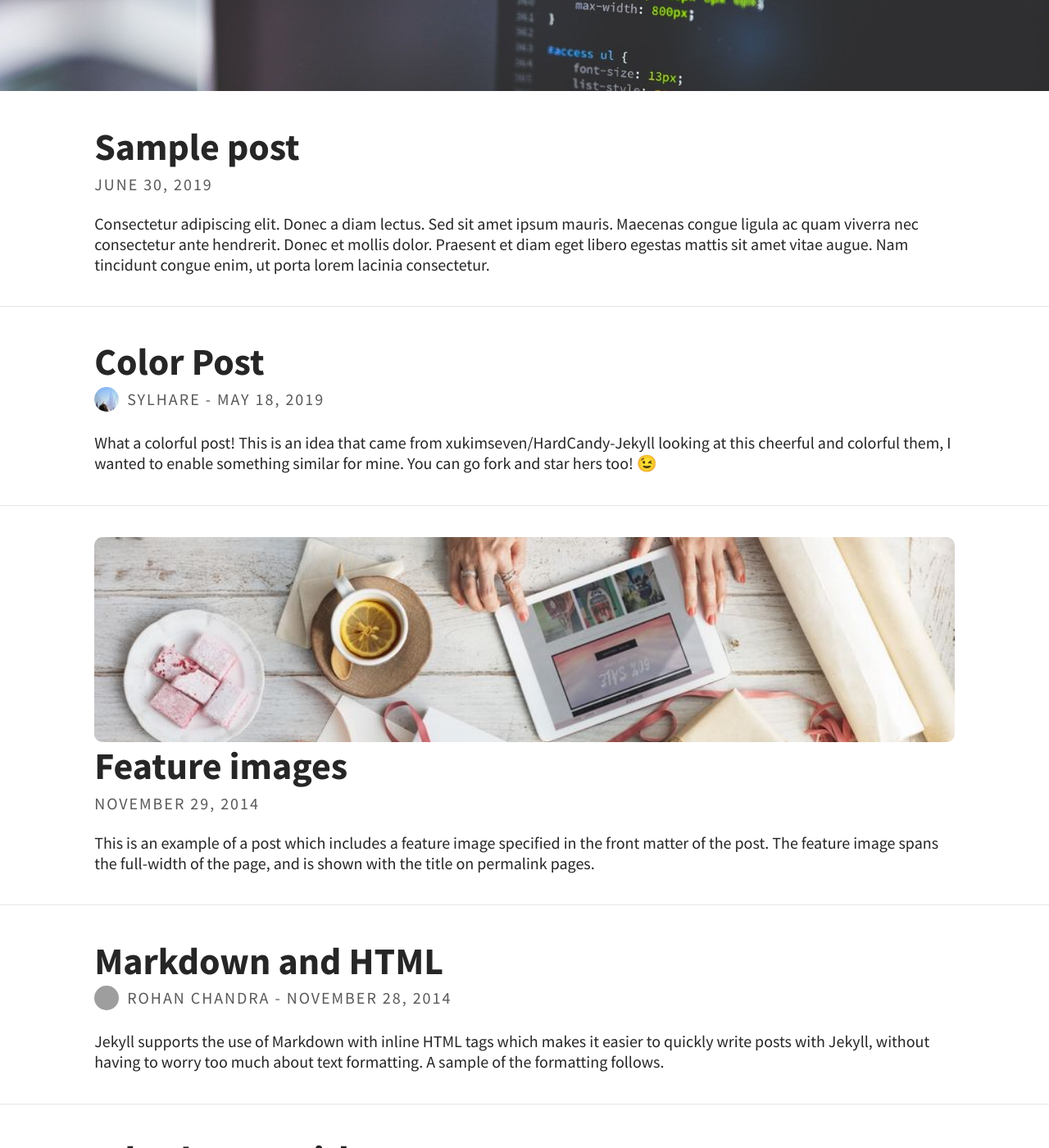
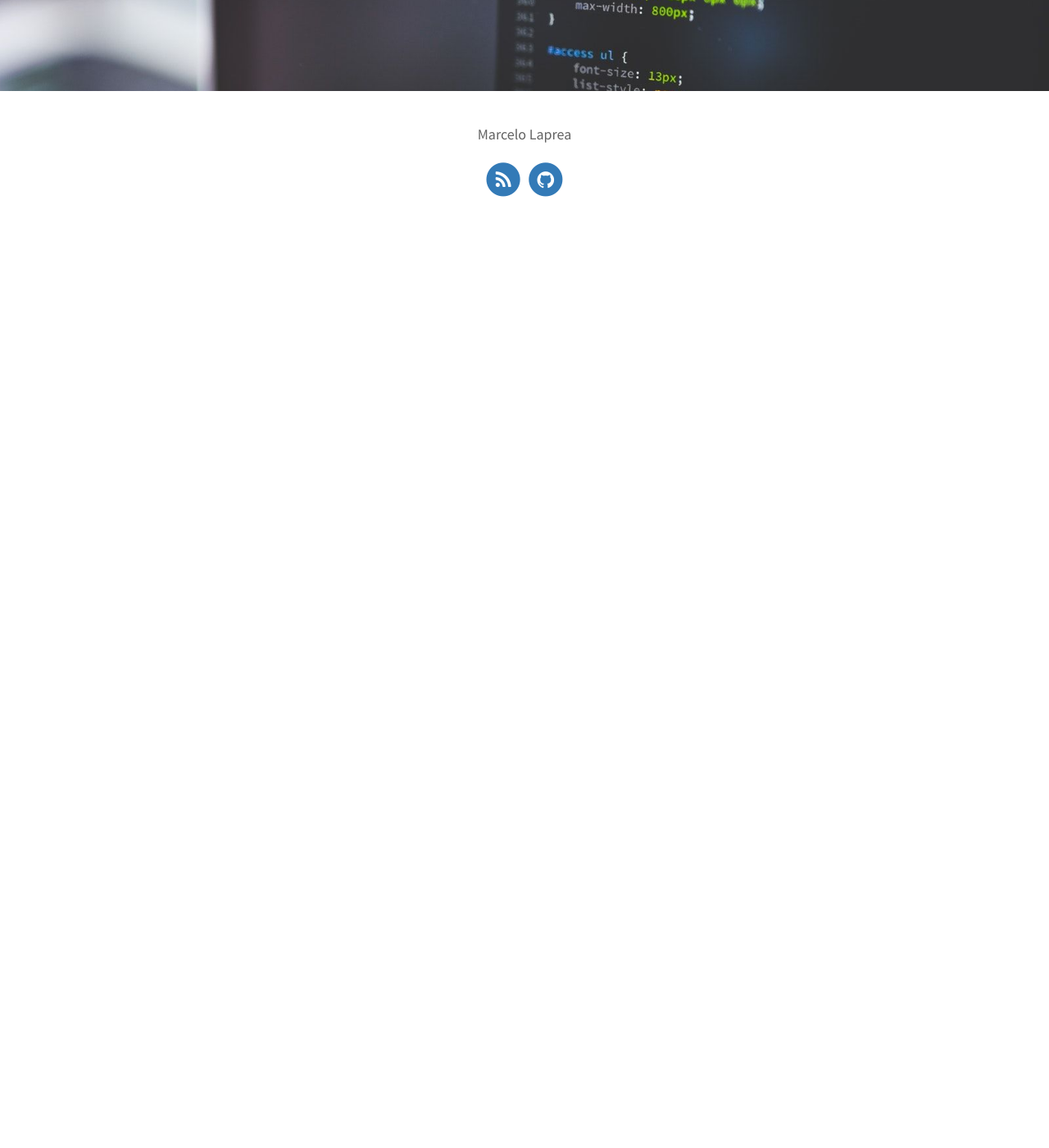
Before and after one commit to lapreamarcelo/lapreamarcelo.github.io, a Jekyll site: the page built from index.html, in a window 1280 px wide and 1400 px high, scrolled down 260 px. Shown: the whole window at 82% size. Built offline with Jekyll 4.4.1, drawn with Linux system fonts in a browser that asks for light colours; the list of posts is cut into pages by our own code; after the commit the page ends 900 px from its top, so only the background shows below that; some of the changed text lies outside the part shown; grey boxes are pictures that could not be loaded.

Commit message:
Update page

````diff
--- a/_posts/2014-11-27-whats-your-title.md
+++ /dev/null
@@ -1,13 +0,0 @@
----
-layout: post
-title: What's your title
-hide_title: true
-feature-img: assets/img/pexels/story.jpeg
-author: mhagnumdw
-tags: [Test, Lorem]
----
-
-This is an example of a post which includes a feature image that has a
-text, where you don't want to redisplay the title.
-We cannot simply set the title to the empty string, as that would
-break pages that list this post, such as home and tags.
--- a/_posts/2014-11-28-markdown-and-html.md
+++ /dev/null
@@ -1,41 +0,0 @@
----
-layout: post
-title: Markdown and HTML
-tags: [Test, Markdown]
-author: rohanchandra
----
-
-Jekyll supports the use of [Markdown](http://daringfireball.net/projects/markdown/syntax) with inline HTML tags which makes it easier to quickly write posts with Jekyll, without having to worry too much about text formatting. A sample of the formatting follows.
-
-Tables have also been extended from Markdown:
-
-First Header  | Second Header
-------------- | -------------
-Content Cell  | Content Cell
-Content Cell  | Content Cell
-
-Here's an example of an image, which is included using Markdown:
-
-![Image of a glass on a book]({{ "/assets/img/pexels/book-glass.jpeg" | relative_url }})
-
-Highlighting for code in Jekyll is done using Base16 or Rouge. This theme makes use of Rouge by default.
-
-{% highlight js %}
-// count to ten
-for (var i = 1; i <= 10; i++) {
-    console.log(i);
-}
-
-// count to twenty
-var j = 0;
-while (j < 20) {
-    j++;
-    console.log(j);
-}
-{% endhighlight %}
-
-Type on Strap uses KaTeX to display maths. Equations such as $$S_n = a \times \frac{1-r^n}{1-r}$$ can be displayed inline.
-
-Alternatively, they can be shown on a new line:
-
-$$ f(x) = \int \frac{2x^2+4x+6}{x-2} $$
--- a/_posts/2014-11-29-feature-images.md
+++ /dev/null
@@ -1,10 +0,0 @@
----
-layout: post
-title: Feature images
-feature-img: "assets/img/pexels/desk-messy.jpeg"
-thumbnail: "assets/img/thumbnails/desk-messy.jpeg"
-image: "assets/img/thumbnails/desk-messy.jpg" #seo tag
-tags: [Test, Lorem]
----
-
-This is an example of a post which includes a feature image specified in the front matter of the post. The feature image spans the full-width of the page, and is shown with the title on permalink pages.
--- a/_posts/2019-05-18-color-post.md
+++ /dev/null
@@ -1,43 +0,0 @@
----
-layout: post
-title: Color Post
-tags: [Test, Color, Markdown]
-color: brown
-author: sylhare
-excerpt_separator: <!--more-->
----
-
-# What a colorful post!
-
-This is an idea that came from [xukimseven/HardCandy-Jekyll](https://github.com/xukimseven/HardCandy-Jekyll)
-looking at this cheerful and colorful them, I wanted to enable something similar for mine.
-
-You can go fork and star hers too! 😉
-
-<!--more-->
-
-## How does it work?
-
-Basically you need to add just one thing, the color:
-
-```yml
----
-layout: post
-title: Color Post
-color: brown
----
-```
-
-It can either be a html color like `brown` (which look like red to me). Or with the rgb:
-
-```yml
----
-layout: post
-title: Color Post
-color: rgb(165,42,42)
----
-```
-
-The background used is `lineart.png` from [xukimseven](https://github.com/xukimseven) you can edit it in the config file.
-If you want another one, put it in `/assets/img` as well.
-> ⚠️ It's a bit hacking the css in the `post.html`
--- a/_posts/2019-06-30-sample-post.md
+++ /dev/null
@@ -1,29 +0,0 @@
----
-layout: post
-title: Sample post
-tags: [A Tag, Test, Lorem, Ipsum]
-excerpt_separator: <!--more-->
----
-
-Consectetur adipiscing elit. Donec a diam lectus. Sed sit amet ipsum mauris. Maecenas congue ligula ac quam viverra nec consectetur ante hendrerit. Donec et mollis dolor.
-Praesent et diam eget libero egestas mattis sit amet vitae augue. Nam tincidunt congue enim, ut porta lorem lacinia consectetur.
-<!--more-->
-Donec ut libero sed arcu vehicula ultricies a non tortor. Lorem ipsum dolor sit amet, consectetur adipiscing elit. Aenean ut gravida lorem.
-
-* Consectetur adipiscing elit
-* Donec a diam lectus
-* Sed sit amet ipsum mauris
-
-Ut turpis felis, pulvinar a semper sed, adipiscing id dolor. Pellentesque auctor nisi id magna consequat sagittis. Curabitur dapibus enim sit amet elit pharetra tincidunt feugiat nisl imperdiet. Ut convallis libero in urna ultrices accumsan. Donec sed odio eros. Donec viverra mi quis quam pulvinar at malesuada arcu rhoncus. Cum sociis natoque penatibus et magnis dis parturient montes, nascetur ridiculus mus. In rutrum accumsan ultricies. Mauris vitae nisi at sem facilisis semper ac in est.
-
-Nunc diam velit, adipiscing ut tristique vitae, sagittis vel odio. Maecenas convallis ullamcorper ultricies. Curabitur ornare, ligula *semper consectetur sagittis*, nisi diam iaculis velit, id fringilla sem nunc vel mi. Nam dictum, odio nec pretium volutpat, arcu ante placerat erat, non tristique elit urna et turpis. Quisque mi metus, ornare sit amet fermentum et, tincidunt et orci. Fusce eget orci a orci congue vestibulum.
-
-![Travel]({{ "/assets/img/pexels/travel.jpeg" | relative_url}})
-
-Ut dolor diam, elementum et vestibulum eu, porttitor vel elit. Curabitur venenatis pulvinar tellus gravida ornare. Sed et erat faucibus nunc euismod ultricies ut id justo. Nullam cursus suscipit nisi, et ultrices justo sodales nec. Fusce venenatis facilisis lectus ac semper. Aliquam at massa ipsum. Quisque bibendum purus convallis nulla ultrices ultricies. Nullam aliquam, mi eu aliquam tincidunt, purus velit laoreet tortor, viverra pretium nisi quam vitae mi. Fusce vel volutpat elit. Nam sagittis nisi dui.
-
-> Suspendisse lectus leo, consectetur in tempor sit amet, placerat quis neque
-
-Etiam luctus porttitor lorem, sed suscipit est rutrum non. Curabitur lobortis nisl a enim congue semper. Aenean commodo ultrices imperdiet. Vestibulum ut justo vel sapien venenatis tincidunt.
-
-Phasellus eget dolor sit amet ipsum dapibus condimentum vitae quis lectus. Aliquam ut massa in turpis dapibus convallis. Praesent elit lacus, vestibulum at malesuada et, ornare et est. Ut augue nunc, sodales ut euismod non, adipiscing vitae orci. Mauris ut placerat justo. Mauris in ultricies enim. Quisque nec est eleifend nulla ultrices egestas quis ut quam. Donec sollicitudin lectus a mauris pulvinar id aliquam urna cursus. Cras quis ligula sem, vel elementum mi. Phasellus non ullamcorper urna.
````
Also changed, not shown: _portfolio/cake.md (deleted, +0 -11 lines), _portfolio/circus.md (deleted, +0 -11 lines), _portfolio/gitlecture.md (deleted, +0 -11 lines), _portfolio/hanoi.md (deleted, +0 -10 lines), _portfolio/jekyllblog.md (deleted, +0 -9 lines), _portfolio/ninja.md (deleted, +0 -11 lines), _portfolio/safe.md (deleted, +0 -11 lines), _portfolio/submarine.md (deleted, +0 -10 lines), _portfolio/tictactoe.md (deleted, +0 -9 lines), _posts/2013-11-18-blogging-with-title.md (deleted, +0 -14 lines), _posts/2013-12-12-Generate-a-table-of-content.md (deleted, +0 -191 lines), _posts/2014-08-08-Markup-Syntax-Highlighting.md (deleted, +0 -88 lines), pages/about.md (+1 -1 lines), assets/img/caracas.jpg (added).
